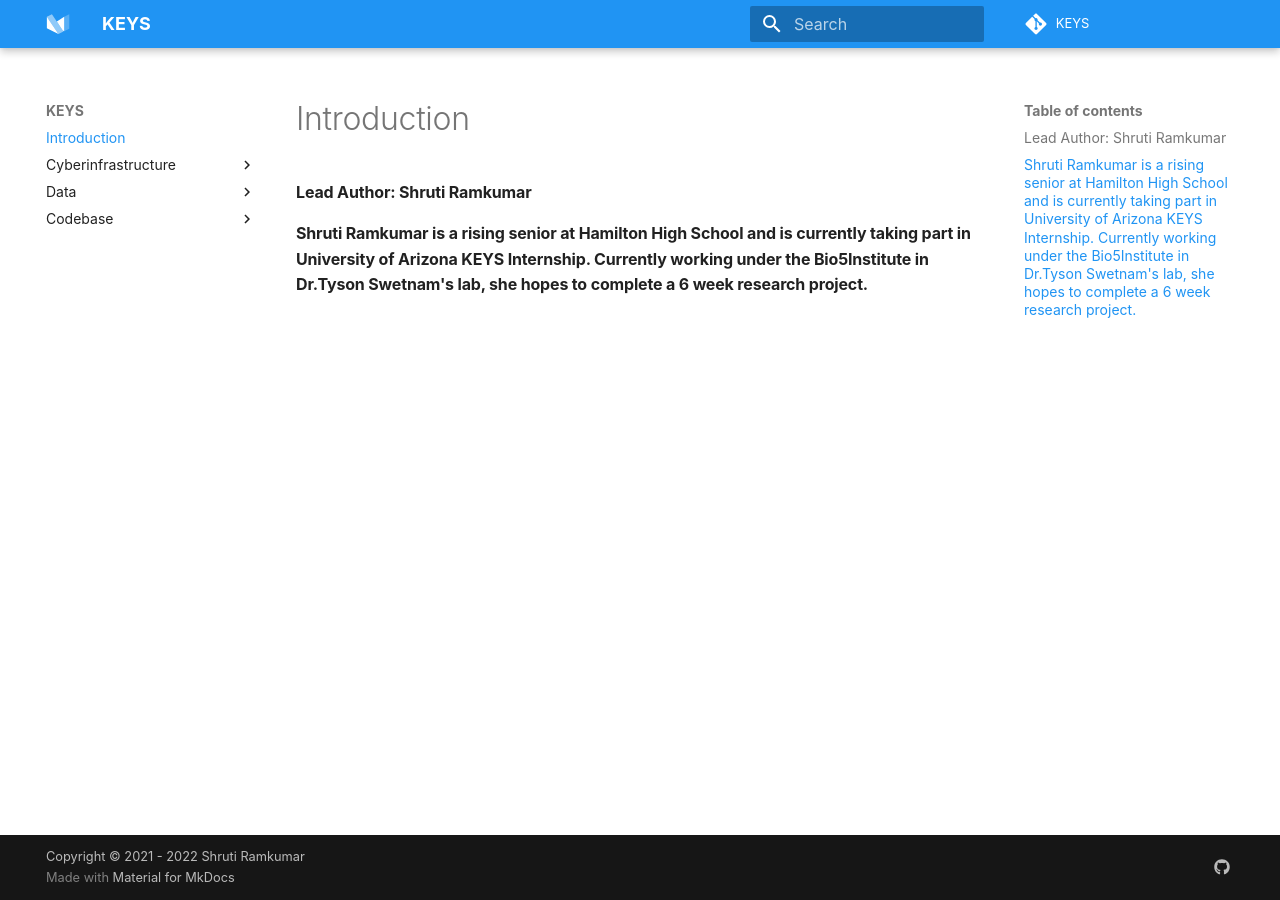
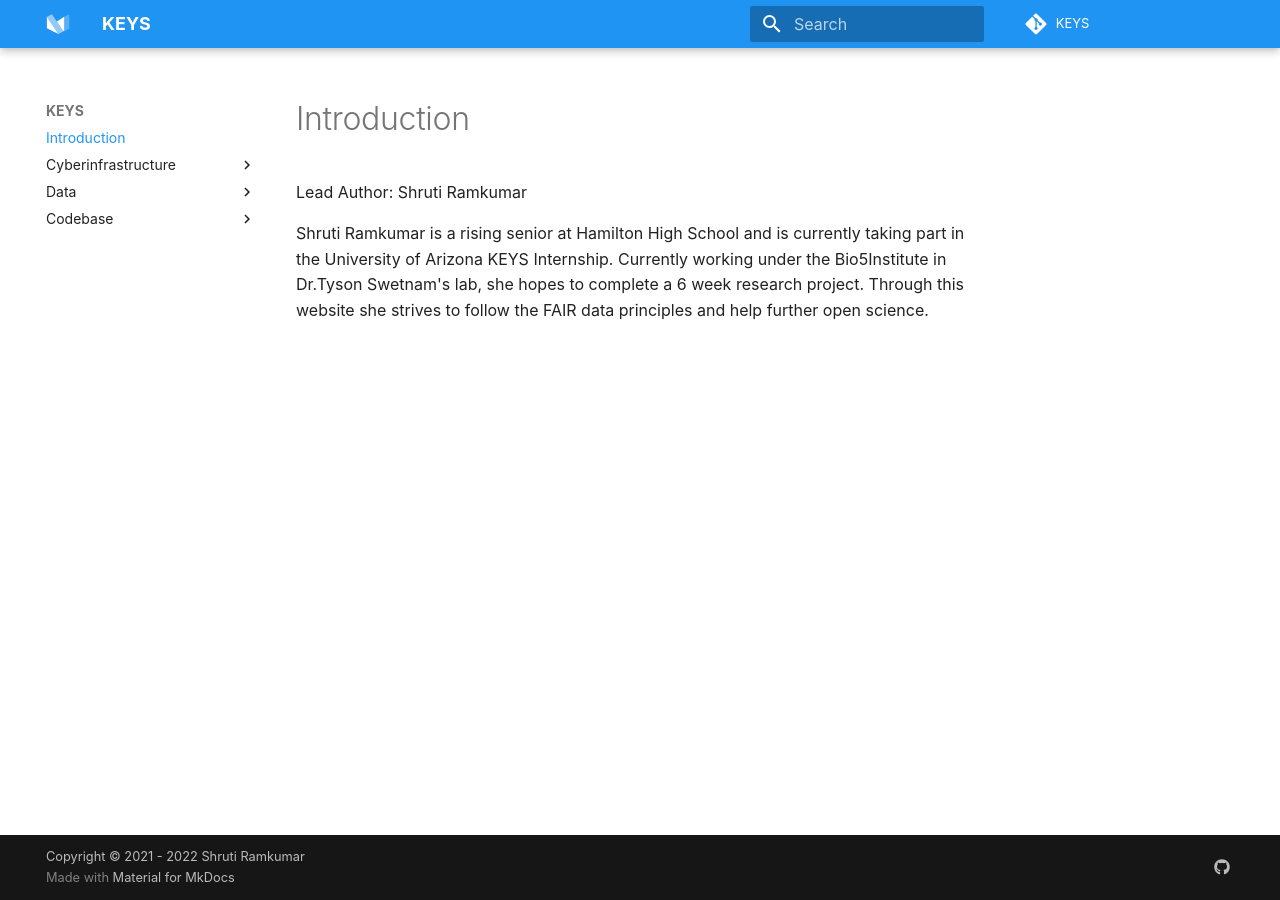
Before and after one commit to tyson-swetnam/mkdocs-material-template, an MkDocs documentation site: the page built from docs/index.md, in a window 1280 px wide. Built offline with MkDocs 1.6.1 and Material for MkDocs 9.7.7, drawn with Linux system fonts in a browser that asks for light colours; some web fonts are replaced; comment, search, counter and statistics services are not loaded.

Commit message:
Update index.md

```diff
--- a/docs/index.md
+++ b/docs/index.md
@@ -1,4 +1,5 @@
 
 # Introduction
-#### Lead Author: Shruti Ramkumar
-#### Shruti Ramkumar is a rising senior at Hamilton High School and is currently taking part in University of Arizona KEYS Internship. Currently working under the Bio5Institute in Dr.Tyson Swetnam's lab, she hopes to complete a 6 week research project.
+Lead Author: Shruti Ramkumar
+
+Shruti Ramkumar is a rising senior at Hamilton High School and is currently taking part in the University of Arizona KEYS Internship. Currently working under the Bio5Institute in Dr.Tyson Swetnam's lab, she hopes to complete a 6 week research project. Through this website she strives to follow the FAIR data principles and help further open science.
```
